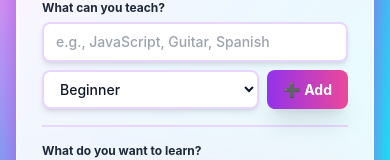
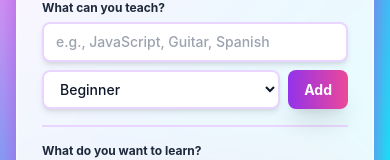
Before and after one commit to Sameer-Ansari506/SkillSwap, a React (Vite) app: page /register in a window 390 px wide. Shown: the part 680-840 px from the top of the page. Built offline with nearby package versions, Linux system fonts and the light colour scheme.

Commit message:
Simplify Add button and add debugging guide

```diff
--- a/src/components/forms/SkillsManager.jsx
+++ b/src/components/forms/SkillsManager.jsx
@@ -70,8 +70,12 @@ const SkillsManager = (
               <option value="advanced">Advanced</option>
             </select>
 
-            <Button type="button" onClick={handleAdd} className="btn-gradient px-4 sm:px-6 text-sm sm:text-base whitespace-nowrap">
-              ➕ Add
+            <Button
+              type="button"
+              onClick={handleAdd}
+              className="btn-gradient px-4 sm:px-6 text-sm sm:text-base whitespace-nowrap"
+            >
+              Add
             </Button>
           </div>
         </div>
```
